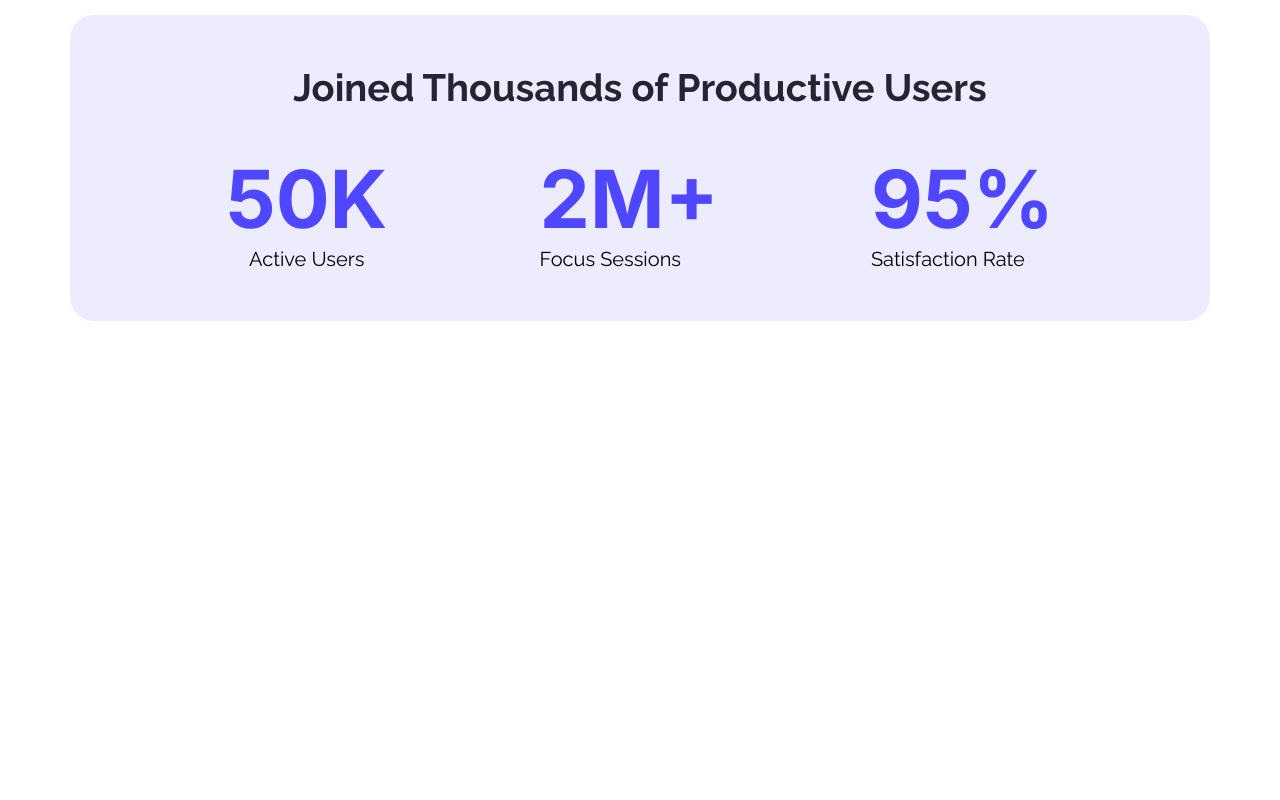
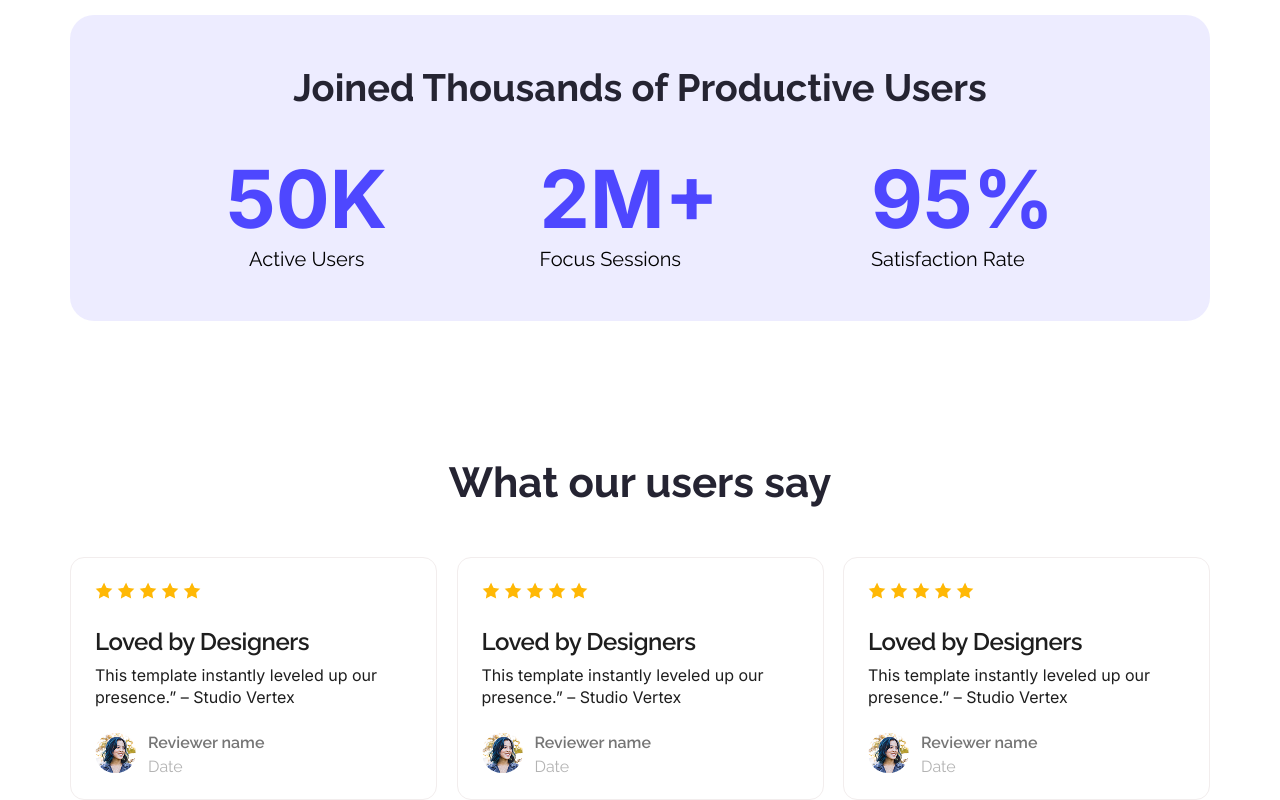
Before and after one commit to jasujon570/B12A01-landing-launchpad, a plain HTML site: page B12A01-landing-launchpad/index.html in a window 1280 px wide. Shown: the part 1247-2047 px from the top of the page. Before the commit the page ends 1705 px from the top, so only its background shows below. Drawn offline with Linux system fonts and the light colour scheme.

Commit message:
Add user feedback section layout and styling

```diff
--- a/B12A01-landing-launchpad/index.html
+++ b/B12A01-landing-launchpad/index.html
@@ -64,6 +64,83 @@
             </div>
         </section>
 
+        <section class="user-feedback-section">
+            <h2 class="user-feedback-title text-center">What our users say</h2>
+            <div class="user-cards">
+                <div class="user-card-container">
+                    <div class="review-star-img">
+                        <img src="Assets/icon-star.png" alt="">
+                        <img src="Assets/icon-star.png" alt="">
+                        <img src="Assets/icon-star.png" alt="">
+                        <img src="Assets/icon-star.png" alt="">
+                        <img src="Assets/icon-star.png" alt="">
+                    </div>
+                    <div class="card-content">
+                        <h3 class="card-title">Loved by Designers</h3>
+                        <p class="card-description">This template instantly leveled up our presence.” – Studio Vertex
+                        </p>
+                    </div>
+                    <div class="reviwer">
+                        <div class="reviewer-img">
+                            <img src="Assets/avatar.png" alt="" class="user-img">
+                        </div>
+                        <div class="reviwer-info">
+                            <h4 class="reviewer-name">Reviewer name</h4>
+                            <p class="date">Date</p>
+                        </div>
+                    </div>
+                </div>
+
+                <div class="user-card-container">
+                    <div class="review-star-img">
+                        <img src="Assets/icon-star.png" alt="">
+                        <img src="Assets/icon-star.png" alt="">
+                        <img src="Assets/icon-star.png" alt="">
+                        <img src="Assets/icon-star.png" alt="">
+                        <img src="Assets/icon-star.png" alt="">
+                    </div>
+                    <div class="card-content">
+                        <h3 class="card-title">Loved by Designers</h3>
+                        <p class="card-description">This template instantly leveled up our presence.” – Studio Vertex
+                        </p>
+                    </div>
+                    <div class="reviwer">
+                        <div class="reviewer-img">
+                            <img src="Assets/avatar.png" alt="" class="user-img">
+                        </div>
+                        <div class="reviwer-info">
+                            <h4 class="reviewer-name">Reviewer name</h4>
+                            <p class="date">Date</p>
+                        </div>
+                    </div>
+                </div>
+
+                <div class="user-card-container">
+                    <div class="review-star-img">
+                        <img src="Assets/icon-star.png" alt="">
+                        <img src="Assets/icon-star.png" alt="">
+                        <img src="Assets/icon-star.png" alt="">
+                        <img src="Assets/icon-star.png" alt="">
+                        <img src="Assets/icon-star.png" alt="">
+                    </div>
+                    <div class="card-content">
+                        <h3 class="card-title">Loved by Designers</h3>
+                        <p class="card-description">This template instantly leveled up our presence.” – Studio Vertex
+                        </p>
+                    </div>
+                    <div class="reviwer">
+                        <div class="reviewer-img">
+                            <img src="Assets/avatar.png" alt="" class="user-img">
+                        </div>
+                        <div class="reviwer-info">
+                            <h4 class="reviewer-name">Reviewer name</h4>
+                            <p class="date">Date</p>
+                        </div>
+                    </div>
+                </div>
+            </div>
+        </section>
+
 
 
 
--- a/B12A01-landing-launchpad/styles/styles.css
+++ b/B12A01-landing-launchpad/styles/styles.css
@@ -135,3 +135,62 @@ header {
 .stats-name {
     font-size: 20px;
 }
+
+/* User Feedback Section Styles */
+
+.user-feedback-title {
+    font-size: 42px;
+    color: #252432;
+    font-weight: bold;
+    margin-bottom: 50px;
+}
+
+.card-content {
+    padding: 24px 0;
+}
+.card-description {
+    font-family: "Inter", sans-serif;
+    line-height: 22px;
+    margin-top: 8px;
+    color: #1E1E1E;
+}
+.card-title {
+    font-size: 24px;
+    color: #1E1E1E;
+    font-weight: 600;
+    letter-spacing: -0.48px;
+}
+.user-cards {
+    display: flex;
+    justify-content: space-between;
+}
+.user-card-container {
+    width: 367px;
+    height: 243px;
+    padding: 24px;
+    border: 1px solid #F2EDED;
+    background-color: rgba(255, 255, 255, 0.5);
+    border-radius: 14px;
+}
+.reviwer {
+    display: flex;
+    align-items: center;
+}
+
+.reviewer-img img {
+    border-radius: 999px;
+    margin-right: 12px;
+}
+
+
+.reviewer-name {
+    color:#757575;
+    font-weight: 600;
+    line-height: 22px;
+    margin-bottom: 2px;
+}
+
+.date {
+    color: #B3B3B3;
+    line-height: 22px;
+}
```
